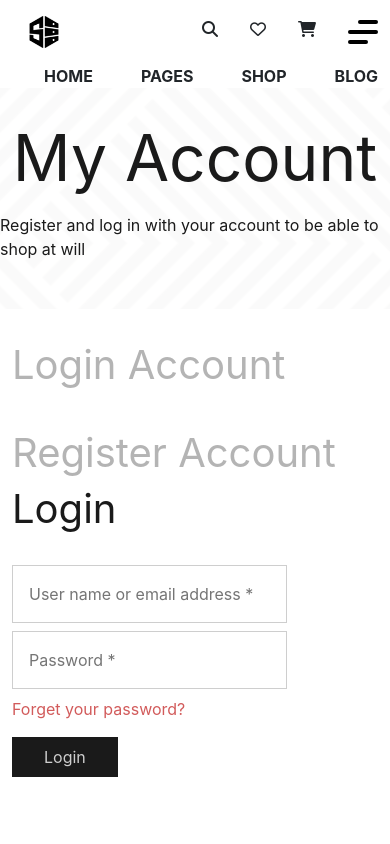
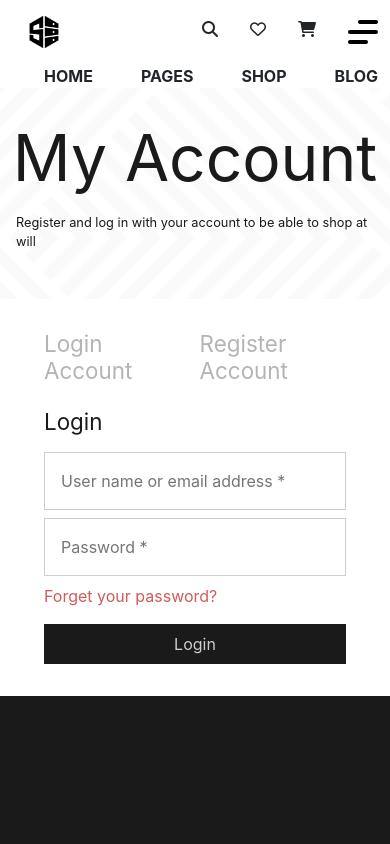
Before and after one commit to mindkeeper/spectrum-react, a React (Create React App) app: page /my-account/login in a window 390 px wide. Shown: the top 844 px of the page. Built offline with nearby package versions, Linux system fonts and the light colour scheme.

Commit message:
add responsive

```diff
--- a/src/pages/login/Login.js
+++ b/src/pages/login/Login.js
@@ -29,7 +29,7 @@ function Login() {
               </div>
             </div>
           </div>
-          <div className="col-lg-6 offset-lg-1">
+          <div className="col-lg-6 offset-lg-1 col-12">
             <div className={styles["form"]}>
               <div className={styles["title-form"]}>
                 <h1>Login</h1>
--- a/src/pages/login/Login.module.css
+++ b/src/pages/login/Login.module.css
@@ -106,3 +106,53 @@
     position: relative;
     top: .2rem;
 }
+
+/* responsive */
+
+@media screen and (max-width:768px) {
+    .account {
+        flex-direction: row;
+        justify-content: space-between;
+    }
+
+    .form-container {
+        padding: 2rem;
+    }
+}
+
+@media screen and (max-width:576px) {
+    .page-title p {
+        font-size: .8rem;
+        padding: 1rem;
+    }
+
+    .form-container {
+        padding: 2rem;
+    }
+
+    .account {
+        flex-direction: row;
+        justify-content: space-between;
+    }
+
+    .login-account h1, .regist-account h1 {
+        font-size: 1.4rem;
+    }
+
+    .form .title-form {
+        padding: 1rem 0;
+    }
+
+    .form .title-form h1 {
+        font-size: 1.4rem;
+        padding: 0;
+    }
+
+    .form .form-login input {
+        max-width: 100%;
+    }
+
+    .form .btn-login button {
+        width: 100%;
+       }
+}
```
